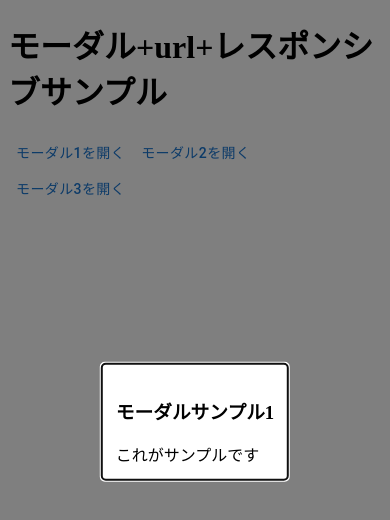
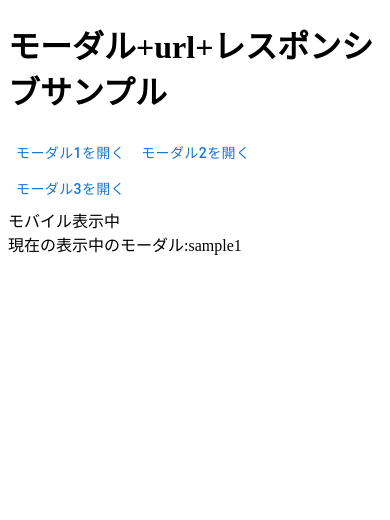
Before and after one commit to takecchi/responsive-modal-example, a Next.js app: page /modal/sample1 in a window 390 px wide. Shown: the top 520 px of the page. Built offline with nearby package versions, Linux system fonts and the light colour scheme.

Commit message:
簡易的レスポンシブ

```diff
--- a/src/components/parts/Modal.tsx
+++ b/src/components/parts/Modal.tsx
@@ -19,9 +19,9 @@ type Props = {
   children?: React.ReactNode;
 };
 
-const Modal = ({ open, handleClose, children }: Props) => {
+const Modal = ({ open, handleClose, className, children }: Props) => {
   return (
-    <MuiModal open={open} onClose={handleClose}>
+    <MuiModal open={open} onClose={handleClose} className={className}>
       <StyledBox>{children}</StyledBox>
     </MuiModal>
   );
--- a/src/components/templates/Top.tsx
+++ b/src/components/templates/Top.tsx
@@ -1,7 +1,22 @@
-import { Button } from '@mui/material';
+import { Button, styled } from '@mui/material';
 import Modal from '@/components/parts/Modal';
 import { useRouter } from 'next/router';
 import { useState } from 'react';
+import sample1 from '@/pages/modal/sample1';
+
+// Mobileのみ表示させるdiv
+const Mobile = styled('div')`
+  ${({ theme }) => theme.breakpoints.up('tablet')} {
+    display: none;
+  }
+`;
+
+// Tabletにのみ表示させるモーダル
+const TabletModal = styled(Modal)`
+  ${({ theme }) => theme.breakpoints.down('tablet')} {
+    display: none;
+  }
+`;
 
 type Props = {
   modalName?: 'sample1' | 'sample2' | 'sample3';
@@ -45,18 +60,22 @@ const TopTemplate = ({ modalName }: Props) => {
         モーダル3を開く
       </Button>
 
-      <Modal open={open === 'sample1'} handleClose={handleClose}>
+      <Mobile>
+        <div>モバイル表示中</div>
+        <div>現在の表示中のモーダル:{open ?? 'なし'}</div>
+      </Mobile>
+      <TabletModal open={open === 'sample1'} handleClose={handleClose}>
         <h3>モーダルサンプル1</h3>
-        これがサンプルです
-      </Modal>
-      <Modal open={open === 'sample2'} handleClose={handleClose}>
+        これがサンプル1です
+      </TabletModal>
+      <TabletModal open={open === 'sample2'} handleClose={handleClose}>
         <h3>モーダルサンプル2</h3>
-        これがサンプルです
-      </Modal>
-      <Modal open={open === 'sample3'} handleClose={handleClose}>
+        これがサンプル2です
+      </TabletModal>
+      <TabletModal open={open === 'sample3'} handleClose={handleClose}>
         <h3>モーダルサンプル3</h3>
-        これがサンプルです
-      </Modal>
+        これがサンプル3sです
+      </TabletModal>
     </>
   );
 };
--- a/src/pages/_app.tsx
+++ b/src/pages/_app.tsx
@@ -1,5 +1,11 @@
+import { ThemeProvider } from '@mui/material/styles';
 import type { AppProps } from 'next/app';
 import Head from 'next/head';
+import { theme } from '@/theme';
+import { CacheProvider } from '@emotion/react';
+import createCache from '@emotion/cache';
+
+const emotionCache = createCache({ key: 'css' });
 
 export default function App({ Component, pageProps }: AppProps) {
   return (
@@ -10,7 +16,11 @@ export default function App({ Component, pageProps }: AppProps) {
         <meta name="viewport" content="width=device-width, initial-scale=1" />
         <link rel="icon" href="/favicon.ico" />
       </Head>
-      <Component {...pageProps} />
+      <CacheProvider value={emotionCache}>
+        <ThemeProvider theme={theme}>
+          <Component {...pageProps} />
+        </ThemeProvider>
+      </CacheProvider>
     </>
   );
 }
--- /dev/null
+++ b/src/theme/index.ts
@@ -0,0 +1,12 @@
+import { createTheme } from '@mui/material/styles';
+
+export const theme = createTheme({
+  breakpoints: {
+    values: {
+      mobile: 0,
+      tablet: 960,
+      laptop: 1024,
+      desktop: 1200,
+    },
+  },
+});
```
Also changed, not shown: src/types/mui.d.ts (added, +29 -0 lines).
